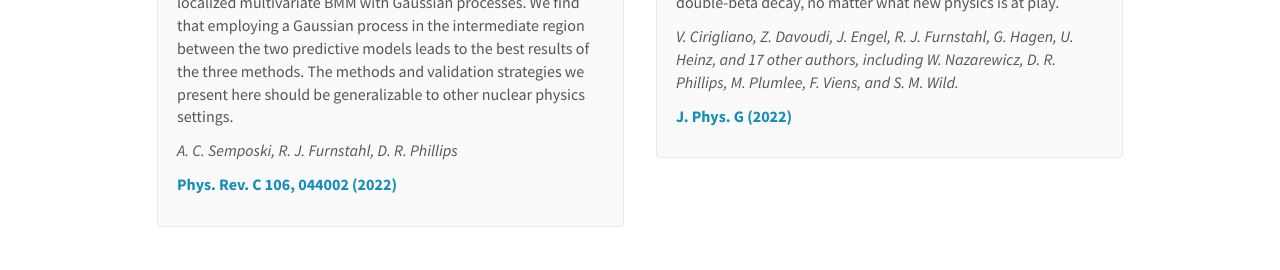
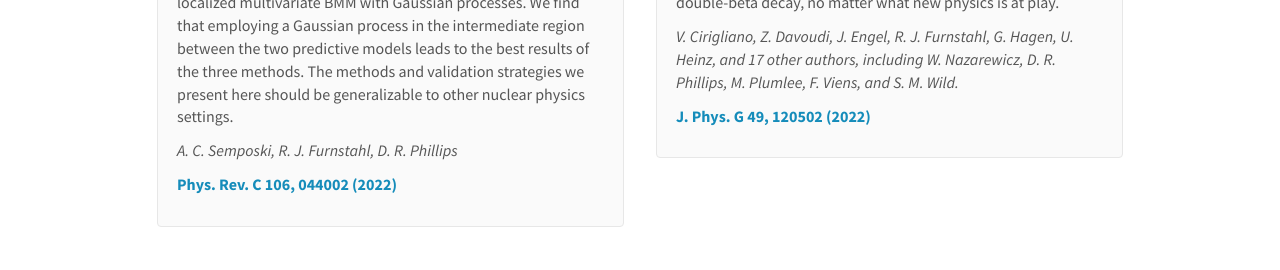
Before and after one commit to bandframework/bandframework.github.io, a Jekyll site: the page built from _pages/publications.md, in a window 1280 px wide and 900 px high, scrolled down 7840 px. Shown: the part 154-424 px from the top of the window. Built offline with Jekyll 4.4.1, drawn with Linux system fonts in a browser that asks for light colours; nearby versions of some CDN libraries; some of the changed text lies outside the part shown.

Commit message:
Added volume and page number for DBD report

```diff
--- a/_data/publist.yml
+++ b/_data/publist.yml
@@ -402,7 +402,7 @@
     M. Plumlee, F. Viens, and S. M. Wild.
   link:
     url: https://doi.org/10.1088/1361-6471/aca03e
-    display: J. Phys. G (2022)
+    display: J. Phys. G 49, 120502 (2022)
   highlight: 1
   news2:
 
```
